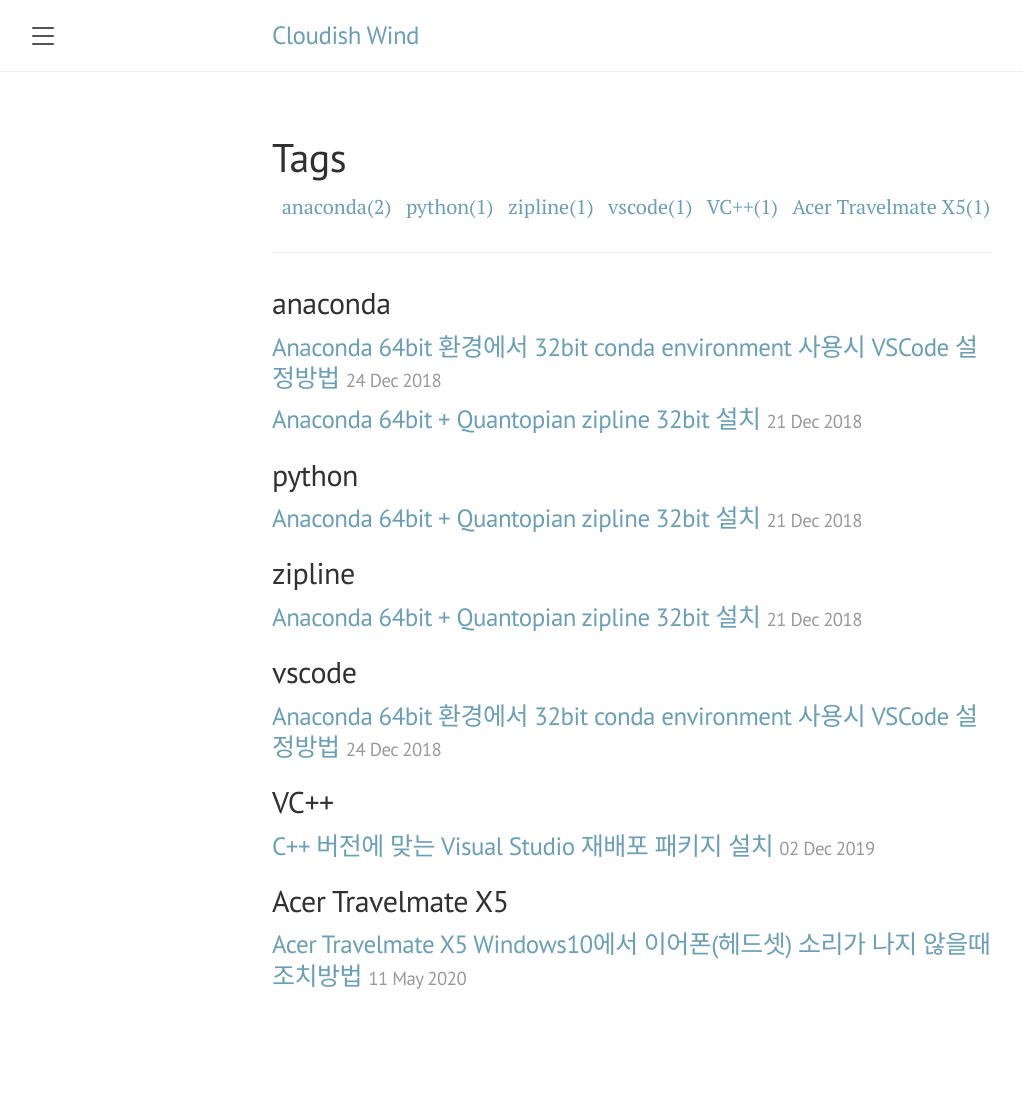
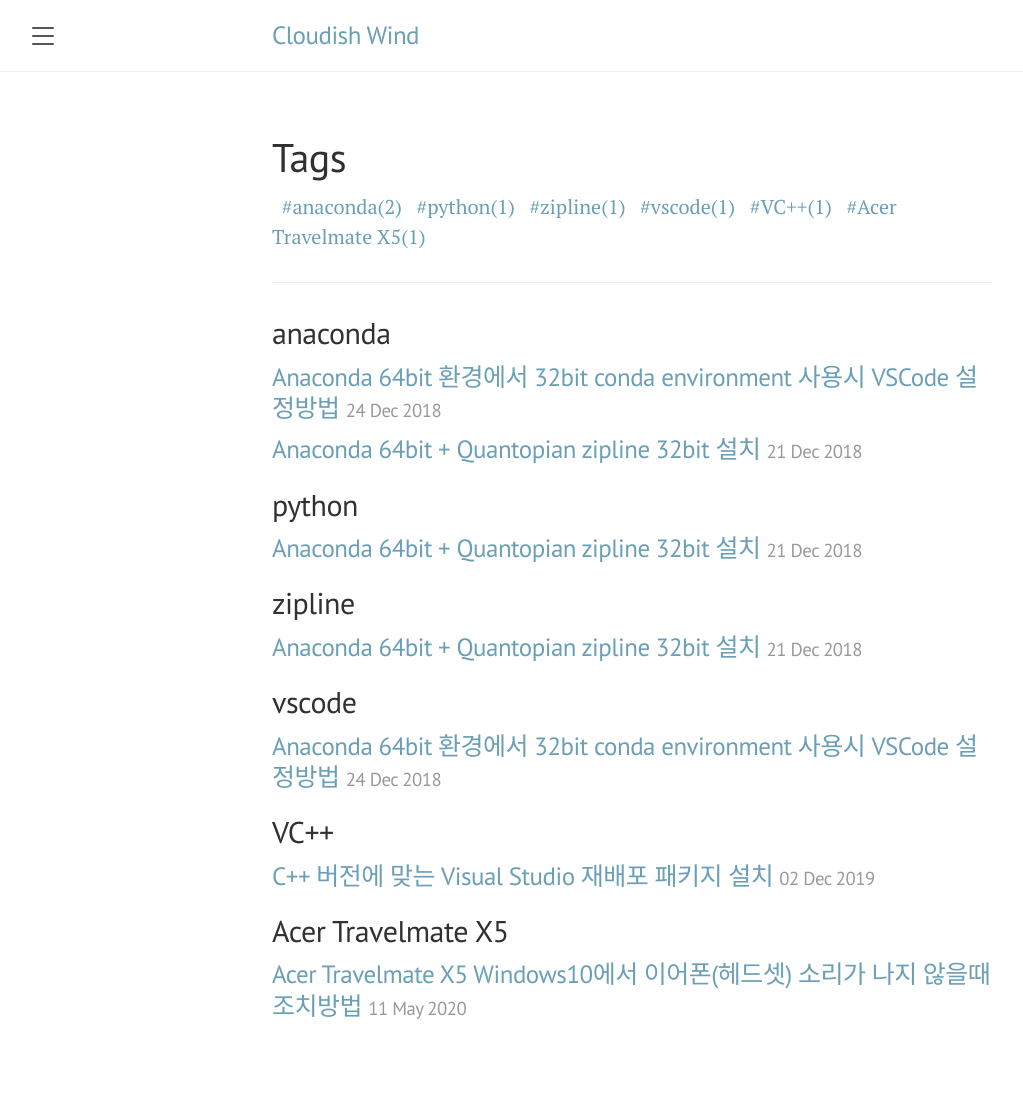
Before and after one commit to cloudishwind/cloudishwind.github.io, a Jekyll site: the page built from pages/tags.md, in a window 1280 px wide. Shown: the whole page, without its empty margins (8-1031 px from the left). Built offline with Jekyll 4.4.1, drawn with Linux system fonts in a browser that asks for light colours; before the commit the page ends 1072 px from its top, so only the background shows below that.

Commit message:
Update tags.md

```diff
--- a/pages/tags.md
+++ b/pages/tags.md
@@ -6,7 +6,7 @@
 <div class="page">
   <span>
     {% for tag in site.tags %}
-      &nbsp;&nbsp;<a href="#{{ tag[0] | slugify }}">{{ tag[0] }}({{ tag[1].size }})</a>
+      &nbsp;&nbsp;<a href="#{{ tag[0] | slugify }}">#{{ tag[0] }}({{ tag[1].size }})</a>
     {% endfor %}
   </span>
 
```
